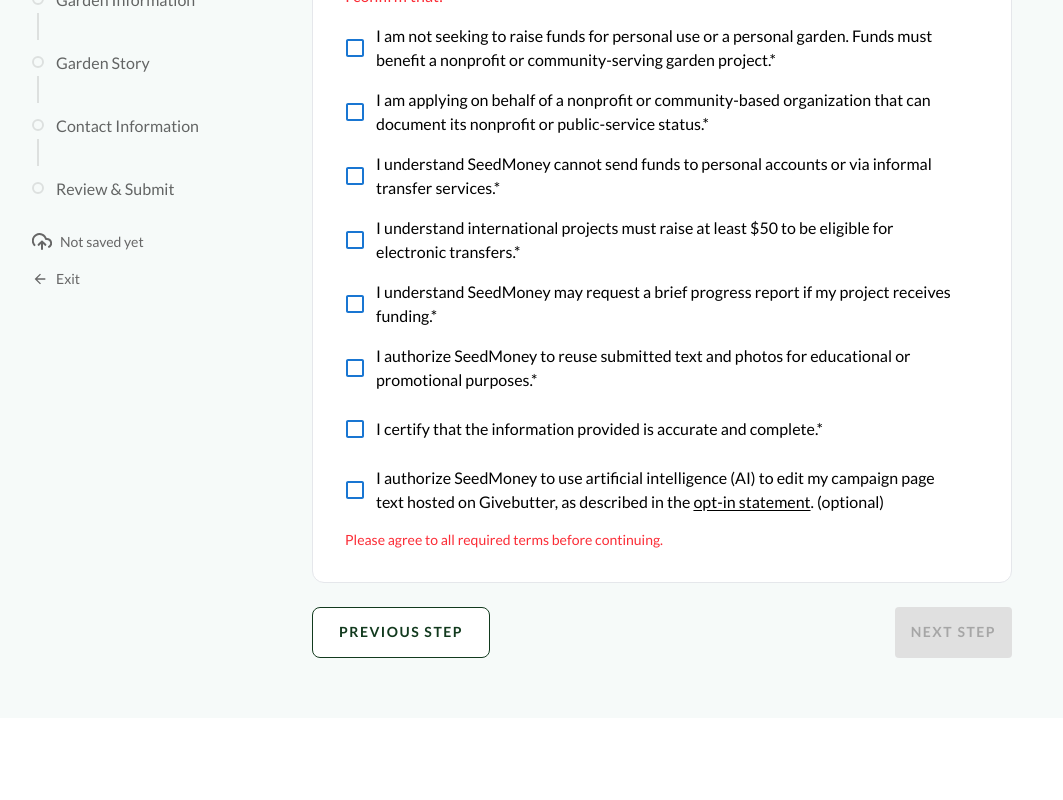
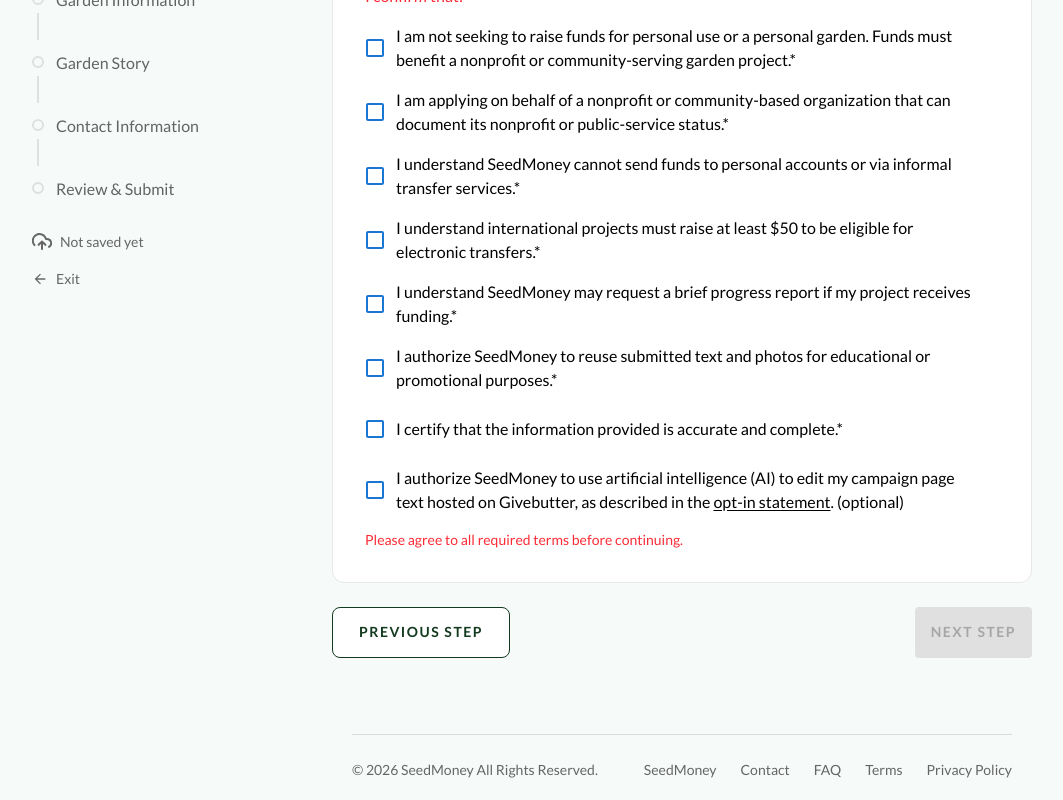
Before and after one commit to Hack4Impact-UMD/seedmoney, a Next.js app: page /apply/terms in a window 1280 px wide. Shown: the part 269-1069 px from the top of the page, without its empty margins (128-1191 px from the left). Before the commit the page ends 987 px from the top, so only its background shows below. Built offline with nearby package versions, Linux system fonts and the light colour scheme; no server answers.

Commit message:
application footer

```diff
--- a/src/app/apply/(steps)/layout.tsx
+++ b/src/app/apply/(steps)/layout.tsx
@@ -3,6 +3,7 @@
 import { useEffect } from "react";
 import { usePathname, useRouter } from "next/navigation";
 import ApplicationSidebar from "@/src/components/application/ApplicationSidebar";
+import ApplicationFooter from "@/src/components/application/ApplicationFooter";
 import { useAgreementGate } from "@/src/components/application/ApplicationFormProvider";
 
 export default function StepsLayout({
@@ -27,11 +28,16 @@ export default function StepsLayout({
   }
 
   return (
-    <div className="flex w-full px-6 md:px-12 lg:px-20">
-      <div className="sticky top-0 left-0 h-screen overflow-y-auto overflow-x-hidden ml-20">
+    <div className="flex h-full w-full overflow-hidden px-6 md:px-12 lg:px-20">
+      <div className="ml-20 h-full shrink-0 overflow-y-auto overflow-x-hidden">
         <ApplicationSidebar />
       </div>
-      <div className="flex-1">{children}</div>
+      <div className="flex min-w-0 flex-1 flex-col overflow-hidden">
+        <div className="min-h-0 flex-1 overflow-y-auto">{children}</div>
+        <div className="mx-15 shrink-0 pb-5 pt-4">
+          <ApplicationFooter />
+        </div>
+      </div>
     </div>
   );
 }
--- a/src/app/apply/layout.tsx
+++ b/src/app/apply/layout.tsx
@@ -87,7 +87,7 @@ export default async function ApplyLayout({
   return (
     <div className="bg-[#F6FAF9] min-h-screen flex flex-col">
       <LoginNavbar session={session} />
-      <div className="flex-1 flex flex-col">
+      <div className="flex min-h-0 flex-1 flex-col">
         <ApplicationFormProvider
           initialDraftCampaignId={draftCampaign?.campaign_id ?? null}
           initialFormValues={initialFormValues}
--- /dev/null
+++ b/src/components/application/ApplicationFooter.tsx
@@ -0,0 +1,20 @@
+import Link from "next/link";
+import Divider from "@mui/material/Divider";
+
+export default function ApplicationFooter() {
+  return (
+    <footer>
+      <Divider />
+      <div className="flex items-center justify-between pt-6 text-[14px] text-[#666666]">
+        <p>© {new Date().getFullYear()} SeedMoney All Rights Reserved.</p>
+        <div className="flex items-center gap-6">
+          <Link href="/">SeedMoney</Link>
+          <Link href="/contact">Contact</Link>
+          <Link href="/faq">FAQ</Link>
+          <Link href="/terms">Terms</Link>
+          <Link href="/privacy">Privacy Policy</Link>
+        </div>
+      </div>
+    </footer>
+  );
+}
```
